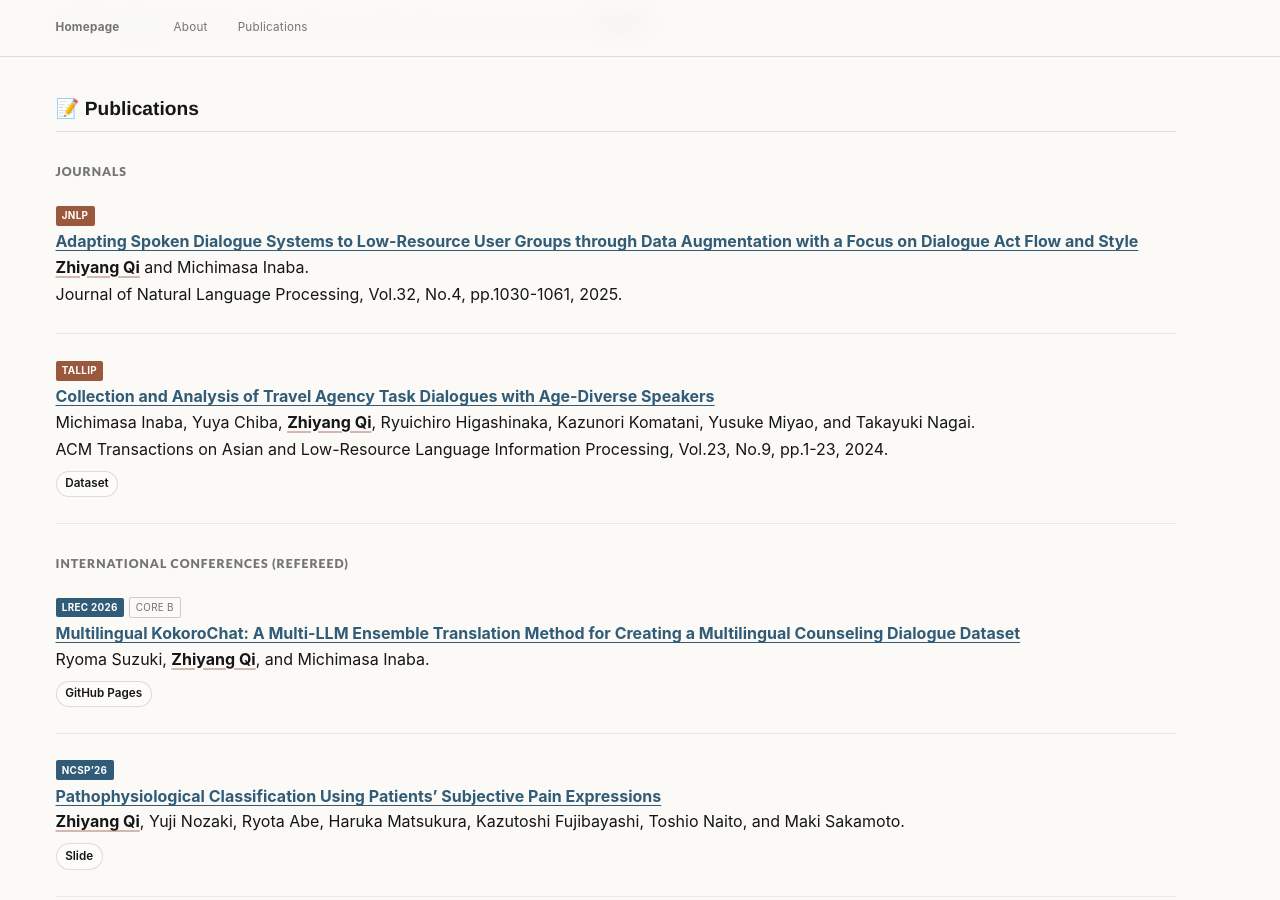
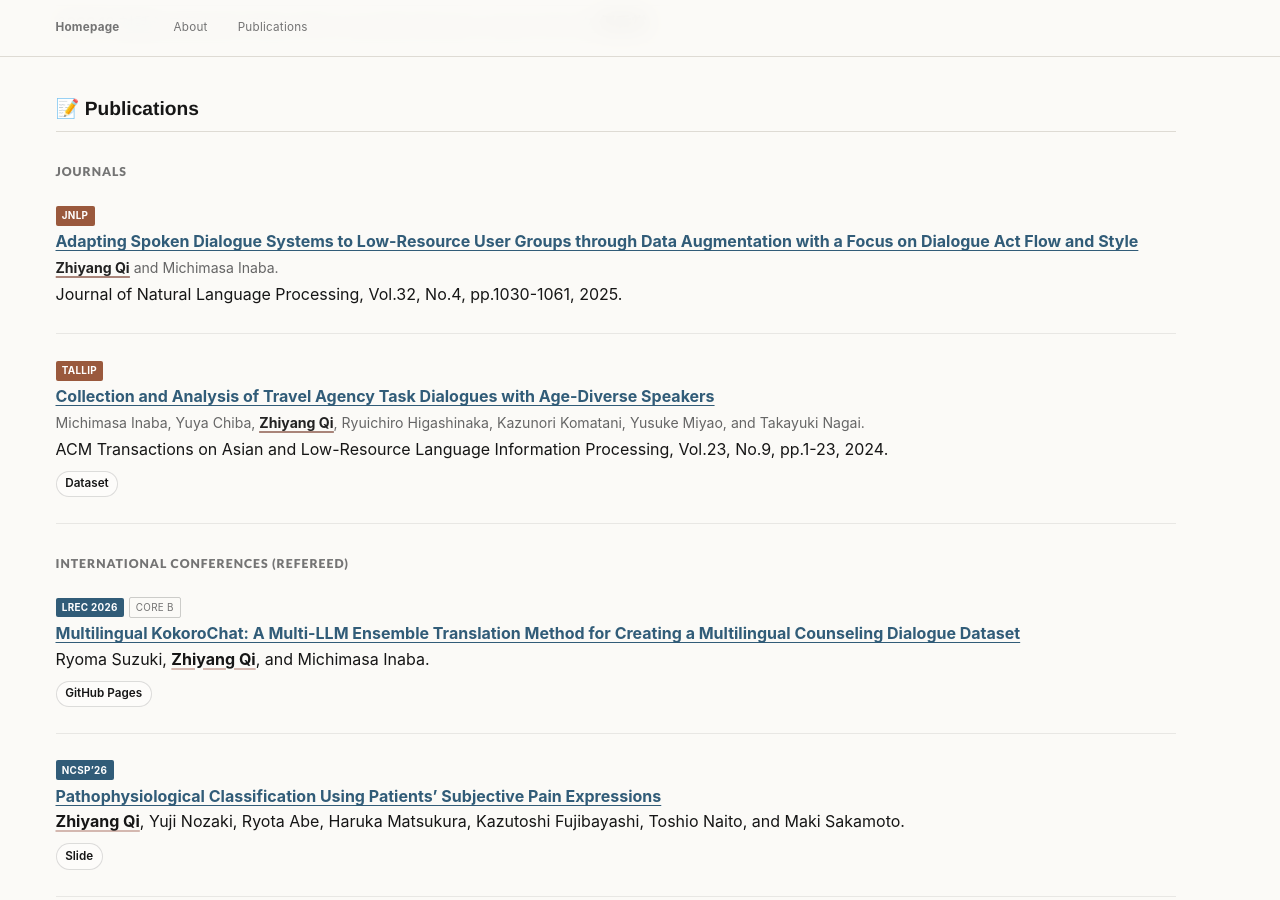
Before and after one commit to ZhiyangQi/ZhiyangQi.github.io, a Jekyll site: the page built from _pages/about.md, in a window 1280 px wide and 900 px high, scrolled down 1453 px. Built offline with Jekyll 4.4.1, drawn with Linux system fonts in a browser that asks for light colours; a script that is not in the unit is left out.

Commit message:
Update about.md

```diff
--- a/_pages/about.md
+++ b/_pages/about.md
@@ -50,11 +50,11 @@ redirect_from:
 
 - <span class="trans-tag">JNLP</span>
   <span class="pub-title"><a href='https://www.jstage.jst.go.jp/article/jnlp/32/4/32_1030/_article/-char/ja'><strong>Adapting Spoken Dialogue Systems to Low-Resource User Groups through Data Augmentation with a Focus on Dialogue Act Flow and Style</strong></a></span>
-  <span class="myname">Zhiyang Qi</span> and Michimasa Inaba. <br> Journal of Natural Language Processing, Vol.32, No.4, pp.1030-1061, 2025.
+  <span class="pub-authors"><span class="myname">Zhiyang Qi</span> and Michimasa Inaba.</span> <br> Journal of Natural Language Processing, Vol.32, No.4, pp.1030-1061, 2025.
 
 - <span class="trans-tag">TALLIP</span>
   <span class="pub-title"><a href='https://dl.acm.org/doi/10.1145/3675166'><strong>Collection and Analysis of Travel Agency Task Dialogues with Age-Diverse Speakers</strong></a></span>
-  Michimasa Inaba, Yuya Chiba, <span class="myname">Zhiyang Qi</span>, Ryuichiro Higashinaka, Kazunori Komatani, Yusuke Miyao, and Takayuki Nagai. <br> ACM Transactions on Asian and Low-Resource Language Information Processing, Vol.23, No.9, pp.1-23, 2024. <br><span class="pub-actions"><a href="https://www.nii.ac.jp/dsc/idr/rdata/Tabidachi/">Dataset</a></span>
+  <span class="pub-authors">Michimasa Inaba, Yuya Chiba, <span class="myname">Zhiyang Qi</span>, Ryuichiro Higashinaka, Kazunori Komatani, Yusuke Miyao, and Takayuki Nagai.</span> <br> ACM Transactions on Asian and Low-Resource Language Information Processing, Vol.23, No.9, pp.1-23, 2024. <br><span class="pub-actions"><a href="https://www.nii.ac.jp/dsc/idr/rdata/Tabidachi/">Dataset</a></span>
 
 
 ## International Conferences (Refereed)
```
